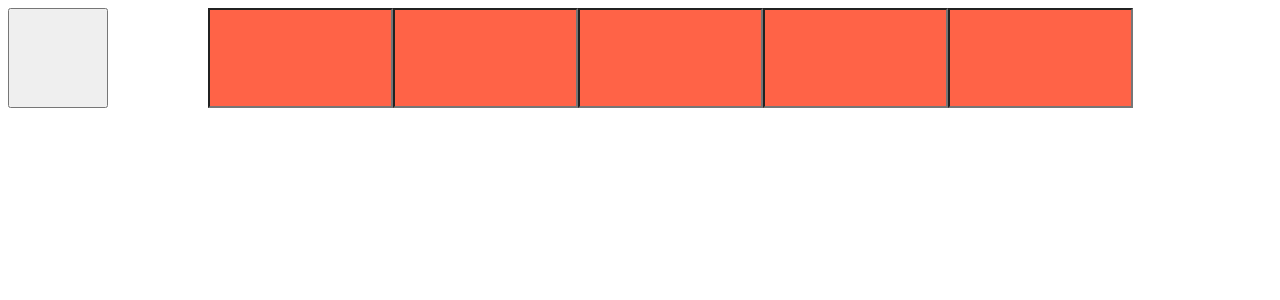
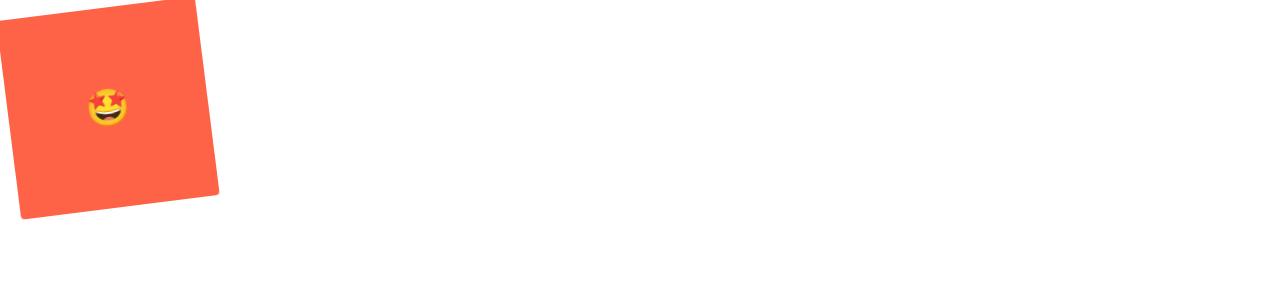
Before and after one commit to sungwon2054/React, a React (Create React App) app in the folder JeongSungwon/react-masterclass/: page / in a window 1280 px wide. Shown: the top 300 px of the page. Built offline with nearby package versions, Linux system fonts and the light colour scheme.

Commit message:
2.4 Animations and Pseudo Selectors

```diff
--- a/JeongSungwon/react-masterclass/src/App.js
+++ b/JeongSungwon/react-masterclass/src/App.js
@@ -1,30 +1,50 @@
-import styled from "styled-components";
+import styled, { keyframes } from "styled-components";
 
-const Father = styled.div`
+const Wrapper = styled.div`
   display: flex;
 `;
 
-const Btn = styled.button`
-  width: 100px;
-  height: 100px;
+const rotationAnimation = keyframes`
+  0% {
+    transform:rotate(0deg);
+    border-radius:0px;
+  }
+  50% {
+    border-radius:100px;
+  }
+  100%{
+    transform:rotate(360deg);
+    border-radius:0px;
+  }
 `;
 
-const Input = styled.input.attrs({ required: true })`
-background-color: tomato;
+const Box = styled.div`
+  height: 200px;
+  width: 200px;
+  background-color: tomato;
+  display: flex;
+  justify-content: center;
+  align-items: center;
+  animation: ${rotationAnimation} 1s linear infinite;
+  span {
+    font-size: 36px;
+    &:hover {
+      font-size: 48px;
+    }
+    &:active {
+      opacity: 0;
+    }
+  }
 `;
 
 function App() {
-return (
-  <Father as="header">
-    <Btn />
-    <Btn as="a" href="/" />
-    <Input />
-    <Input />
-    <Input />
-    <Input />
-    <Input />
-  </Father>
-);
+  return (
+    <Wrapper>
+      <Box>
+        <span>🤩</span>
+      </Box>
+    </Wrapper>
+  );
 }
 
 export default App;
```
Also changed, not shown: 1 other file (tests, documents, lock files or other folders).
